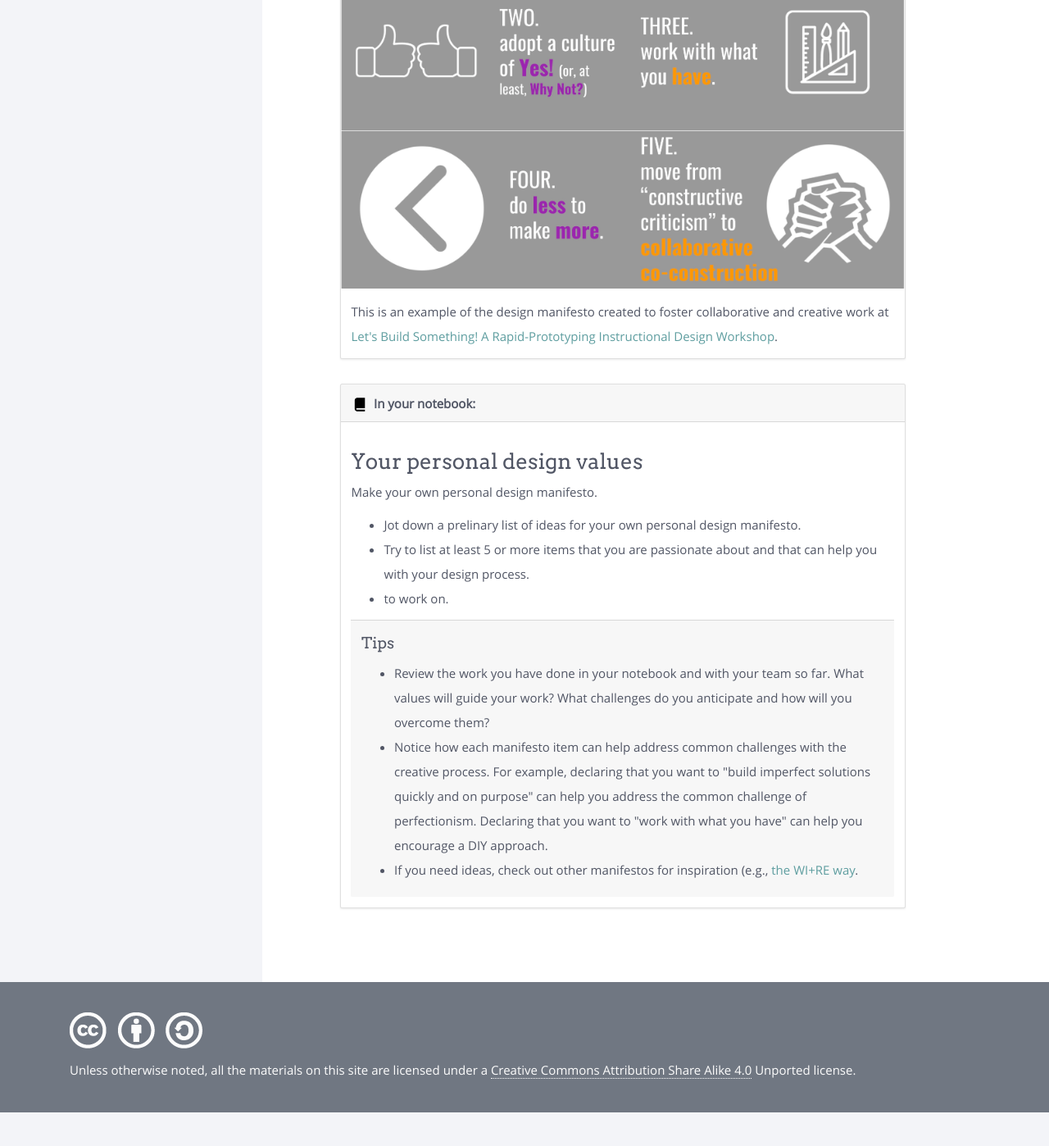
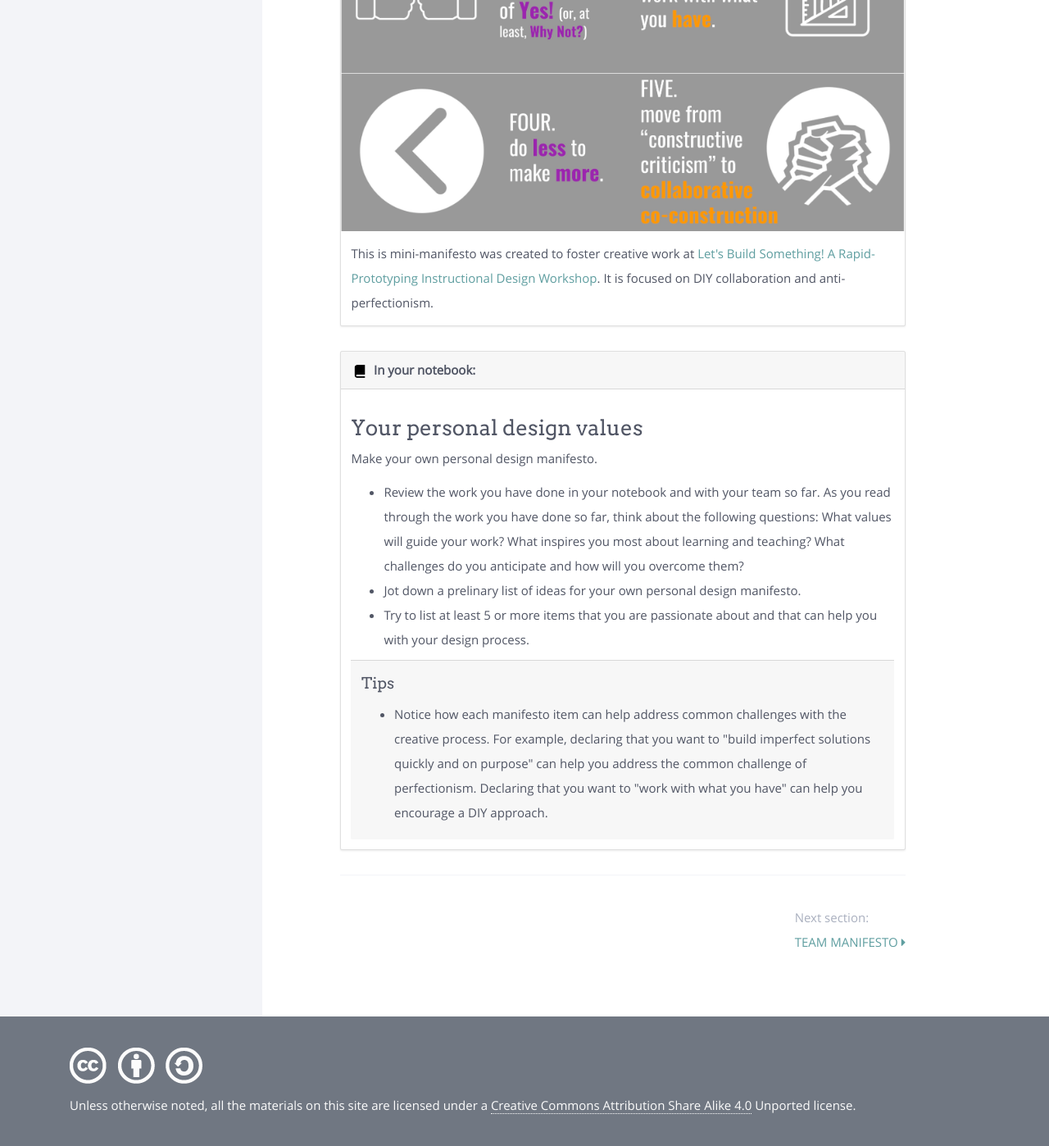
Before and after one commit to UCLALibrary/foundations, a Jekyll site: the page built from modules/manifestos/_posts/2000-01-01-your-manifesto.html, in a window 1280 px wide and 1400 px high, scrolled down 851 px. Shown: the whole window at 82% size. Built offline with Jekyll 4.4.1, drawn with Linux system fonts in a browser that asks for light colours; nearby versions of some CDN libraries; before the commit the page ends 2208 px from its top, so only the background shows below that; some of the changed text lies outside the part shown.

Commit message:
adding manifesto section

```diff
--- a/_data/course.yml
+++ b/_data/course.yml
@@ -1,6 +1,6 @@
 title: Foundations in Learner-Centered Design
 description: Launch a learner-centered design team and start making things together with this quick and practical mini-course.
-modules: [start, key-ideas, design-process]
+modules: [start, key-ideas, manifestos, design-process]
 # signups:
 # - name: Doug
 #   image: https:...jpg
--- a/modules/design-process/_posts/2000-01-07-great-feedback.html
+++ b/modules/design-process/_posts/2000-01-07-great-feedback.html
@@ -36,3 +36,5 @@
     </div>
   </div>
 </div>
+
+<p>Once you have had a chance to review the feedback and identify themes, create a revised prototype. Work on incorporating feedback when you can, but don't worry if you are not able to incorporate every piece of feedback into the next prototype. Sometimes feedback is contradictory, unclear, or even out of scope for the learning outcomes you are working on. Do your best, but also don't feel that you need to add new learning outcomes. You can always recommend that some of the feedback be incorporated into a future project. For now, work on creating an updated and improved prototype that responds to key themes in the feedback you have received so far.</p>
--- /dev/null
+++ b/modules/key-ideas/_posts/2000-01-05-universal-design.html
@@ -0,0 +1,4 @@
+---
+title: Universal Design
+---
+<h2>What is universal design for learning?</h2>
--- a/modules/manifesto/_posts/2000-01-01-start.html
+++ b/modules/manifestos/_posts/2000-01-01-your-manifesto.html
@@ -1,18 +1,16 @@
 ---
-title: Manifesto
+title: Your Manifesto
 ---
 
-<h2>Making your learning manifesto.</h2>
+<h2>Your personal design manifesto.</h2>
 
-<p>What values will drive your work? When faced with too many options, or too few paths forward, what will you do?</p>
-
-<p>Values-driven design can help you and your team overcome the most difficult challenges. And co-articulating shared values with your team is an inspiring way to launch a design process.</p>
+<p>What inspires you most about learning and design? What values do you plan to bring to your work? What key ideas are most important for you and why do they matter?</p>
 
 <div class="card my-5 shadow-sm" style="width: 100%;">
     <div class="card-header">An example "mini-manifesto":</div>
   <img src="{{ '/img/example-design-manifesto.jpg' | relative_url }}" class="card-img-top" alt="An example of a design manifesto: Build imperfect solutions quickly and on purpose. adopt a cutlure of Yes! (or at least, why not?). Work with what you have. Do less to make more. Move from constructive criticism to collaborative co-construction.">
   <div class="card-body">
-    <p class="card-text">This is an example of the design manifesto created to foster collaborative and creative work at <a href="https://dmcwo.github.io/dmcwo/presentations/lets-build-something-workshop" target="_blank">Let's Build Something! A Rapid-Prototyping Instructional Design Workshop</a>.</p>
+    <p class="card-text">This is mini-manifesto was created to foster creative work at <a href="https://dmcwo.github.io/dmcwo/presentations/lets-build-something-workshop" target="_blank">Let's Build Something! A Rapid-Prototyping Instructional Design Workshop</a>. It is focused on DIY collaboration and anti-perfectionism.</p>
   </div>
 </div>
 
@@ -24,16 +22,14 @@
     <h3 class="card-title">Your personal design values</h3>
     <p class="card-text">Make your own personal design manifesto.</p>
     <ul>
+        <li>Review the work you have done in your notebook and with your team so far. As you read through the work you have done so far, think about the following questions: What values will guide your work? What inspires you most about learning and teaching? What challenges do you anticipate and how will you overcome them?</li>
         <li>Jot down a prelinary list of ideas for your own personal design manifesto.</li>
         <li>Try to list at least 5 or more items that you are passionate about and that can help you with your design process.</li>
-        <li>to work on.</li>
     </ul>
     <div class="card-footer">
         <h4>Tips</h4>
         <ul>
-            <li>Review the work you have done in your notebook and with your team so far. What values will guide your work? What challenges do you anticipate and how will you overcome them?</li>
             <li>Notice how each manifesto item can help address common challenges with the creative process. For example, declaring that you want to "build imperfect solutions quickly and on purpose" can help you address the common challenge of perfectionism. Declaring that you want to "work with what you have" can help you encourage a DIY approach.</li>
-            <li>If you need ideas, check out other manifestos for inspiration (e.g., <a href="https://uclalibrary.github.io/research-tips/wire-way/">the WI+RE way</a>.</li>
         </ul>
     </div>
   </div>
```
Also changed, not shown: modules/manifestos/_posts/2000-01-02-team-manifesto.html (added, +75 -0 lines), modules/key-ideas/_posts/2000-01-06-what-is-missing.md (renamed from modules/key-ideas/_posts/2000-01-05-what-is-missing.md), modules/key-ideas/_posts/2000-01-07-learning-narrative-draft.html (renamed from modules/key-ideas/_posts/2000-01-06-learning-narrative-draft.html).
